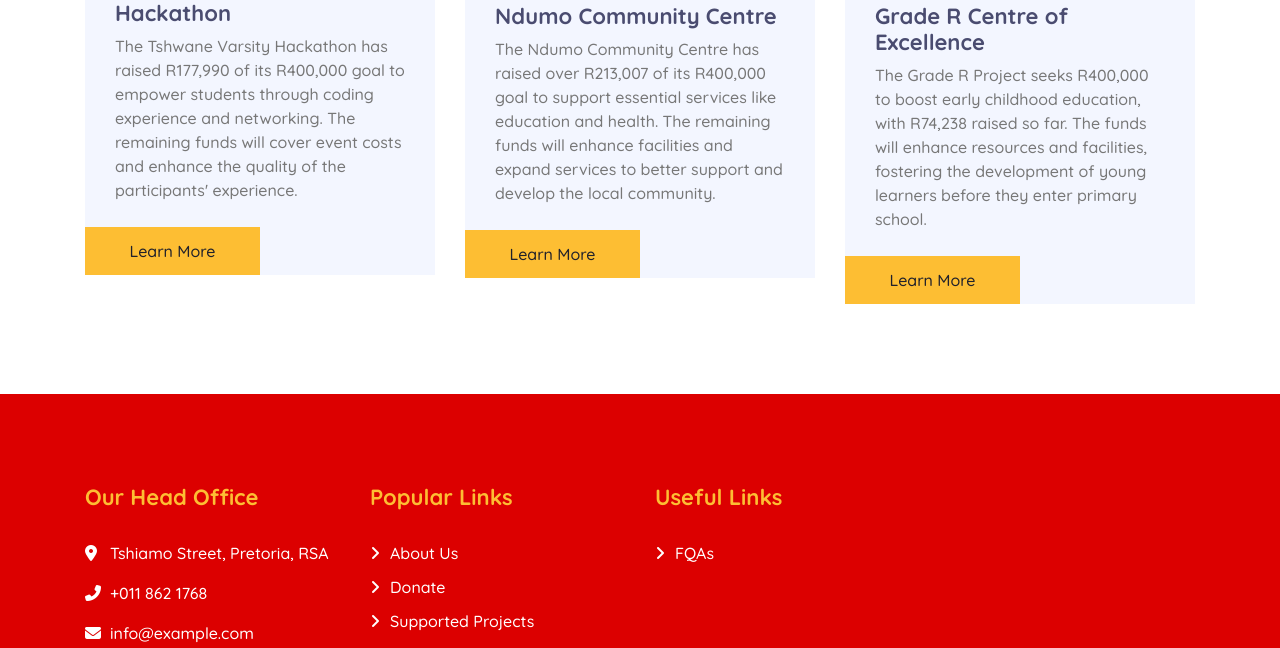
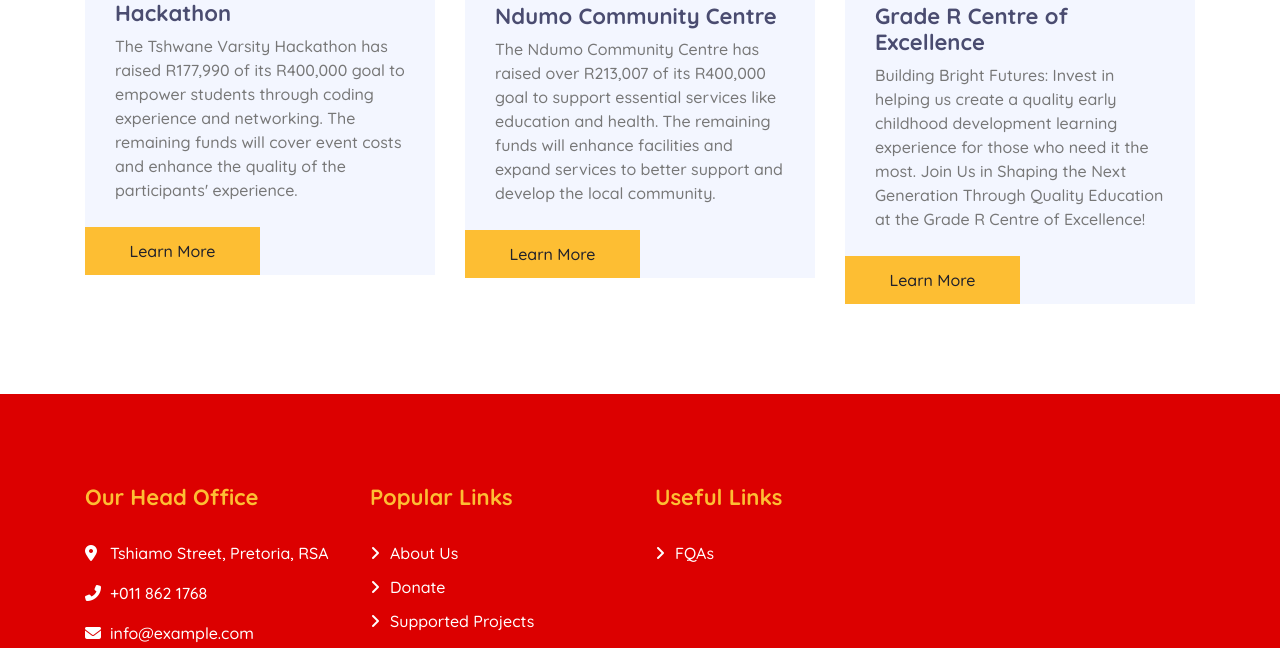
Before and after one commit to KISMETtakk/Project-X-ICEP, a plain HTML site: page causes.html in a window 1280 px wide. Shown: the part 1652-2300 px from the top of the page. Drawn offline with nearby package versions, Linux system fonts and the light colour scheme.

Commit message:
Today update

```diff
--- a/causes.html
+++ b/causes.html
@@ -206,7 +206,7 @@
                         </div>
                         <div class="causes-text">
                             <h3>Grade R Centre of Excellence</h3>
-                            <p>The Grade R Project seeks R400,000 to boost early childhood education, with R74,238 raised so far. The funds will enhance resources and facilities, fostering the development of young learners before they enter primary school.</p>
+                            <p>Building Bright Futures: Invest in helping us create a quality early childhood development learning experience for those who need it the most. Join Us  in Shaping the Next Generation Through Quality Education at the Grade R Centre of Excellence!</p>
                         </div>
                         <div class="causes-btn">
                             <a class="btn btn-custom" href="">Learn More</a>
```
